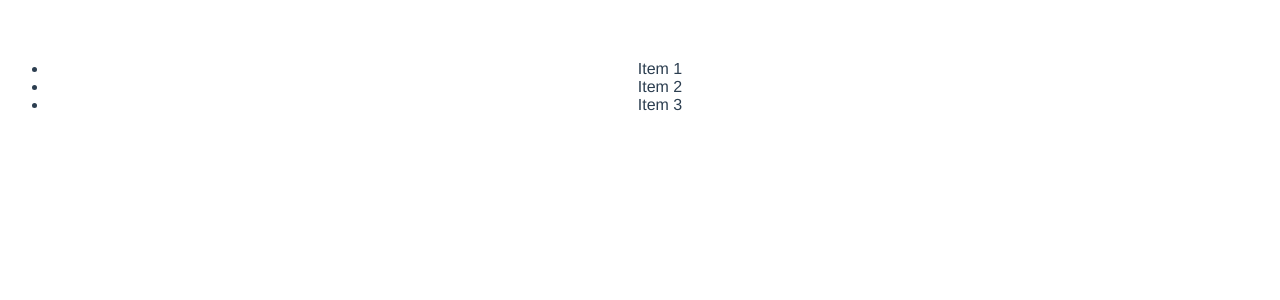
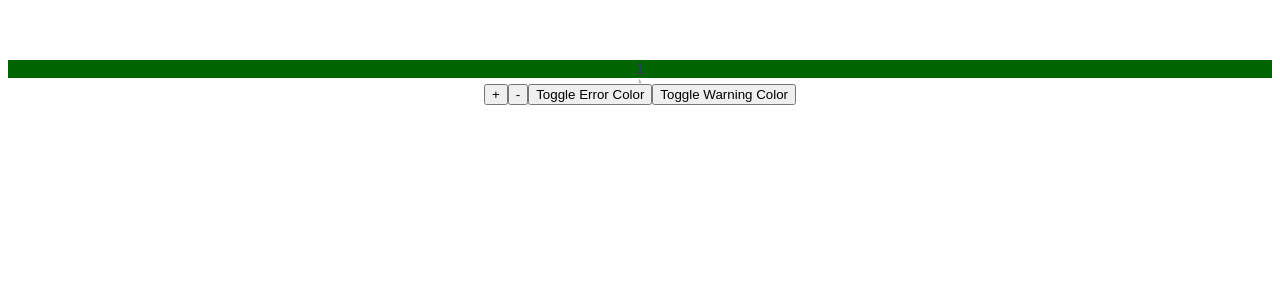
Before and after one commit to alorferi/vue-from-scratch, a Vue app: page / in a window 1280 px wide. Shown: the top 300 px of the page. Built offline with nearby package versions, Linux system fonts and the light colour scheme.

Commit message:
finished e11

```diff
--- a/src/App.vue
+++ b/src/App.vue
@@ -1,19 +1,35 @@
 <template>
   <div id="app">
-   <task/>
+    <div :class="classObject">{{value}}</div>
+    <div :style="{ fontSize: (value*5) + 'px'}">{{value}}</div>
+
+    <button type="button" @click="value++">+</button>
+    <button type="button" @click="value--">-</button>
+    <button type="button" @click="error = !error">Toggle Error Color</button>
+    <button type="button" @click="warning = ! warning">Toggle Warning Color</button>
   </div>
 </template>
 
 <script>
-// import HelloWorld from './components/HelloWorld.vue'
-import Task from './components/Task';
-
 export default {
-  name: 'App',
-  components: {
-    Task
+  name: "App",
+  data: function() {
+    return {
+      value:1,
+      error: false,
+      warning: false,
+    };
+  },
+  computed:{
+    classObject: function(){
+      return   {
+        'red-error': this.value >5,
+        'green-error': this.value <=5,
+      'yellow-warning':this.warning
+      }
+    }
   }
-}
+};
 </script>
 
 <style>
@@ -25,4 +41,17 @@ export default {
   color: #2c3e50;
   margin-top: 60px;
 }
-</style>
+
+.red-error {
+  background-color: darkred;
+}
+
+.green-error{
+   background-color: darkgreen;
+}
+
+.yellow-warning {
+text-decoration: underline;
+}
+
+ </style>
```
